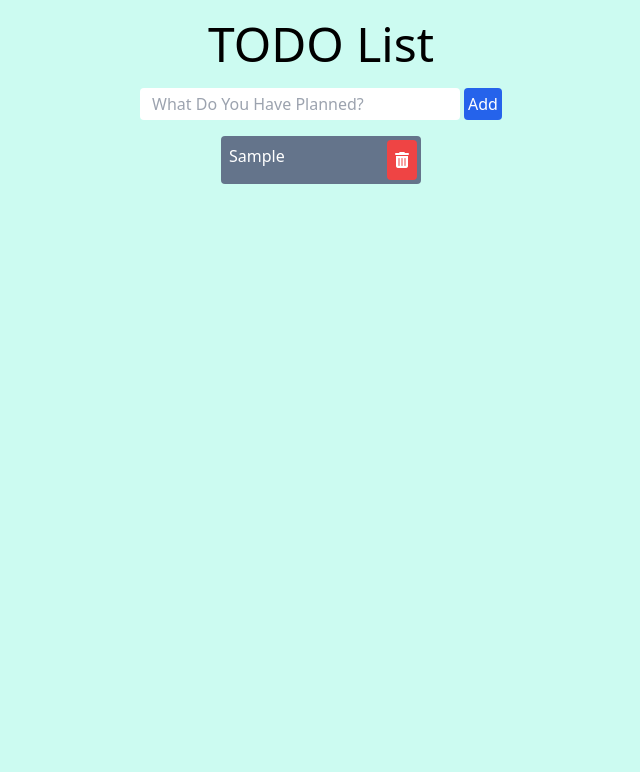
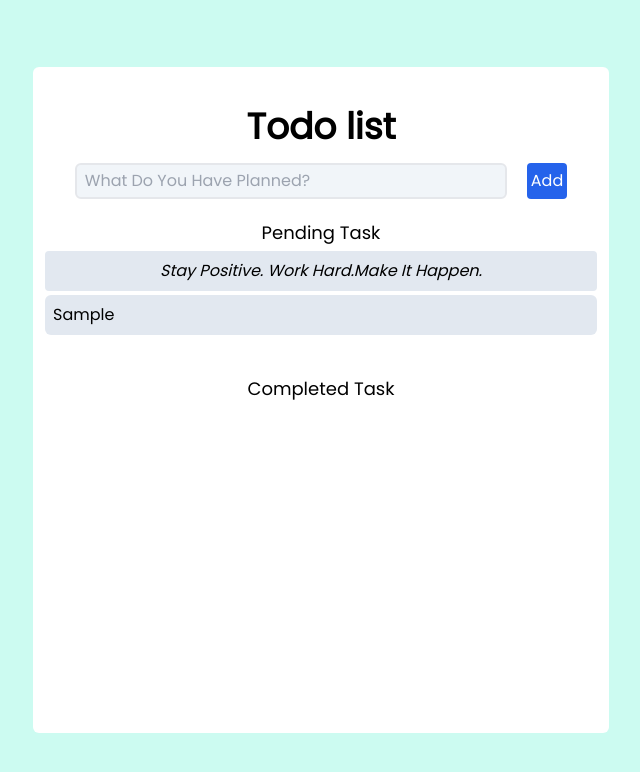
Before and after one commit to Sidibuy/FirstProject, a plain HTML site: page components/ToDo.html in a window 1280 px wide. Both pictures are taken after typing "Sample" into the empty fields and a click on the button "Add". Shown: the whole page, without its empty margins (319-959 px from the left). Drawn offline with nearby package versions, Linux system fonts and the light colour scheme.

Commit message:
finish todo list

```diff
--- a/components/ToDo.html
+++ b/components/ToDo.html
@@ -53,54 +53,48 @@
     </script>
     <title>To Do List</title>
   </head>
-  <div class="container"></div>
-  <body class="bg-teal-100">
-    <h2 class="flex justify-center m-5 text-5xl">TODO List</h2>
-    <div class="flex justify-center w-auto" id="container">
+  <body>
+    <div
+      class="bg-teal-100 flex justify-center items-center h-screen font-[poppins]"
+    >
+      <main class="bg-white md:h-5/6 max-w-xl h-full w-full md:rounded-md">
+        <h2 class="text-4xl mt-10 flex justify-center font-semibold">
+          Todo list
+        </h2>
+        <div class="my-4 flex justify-center space-x-5">
+          <!-- input button-->
           <input
-        id="inputField"
             type="text"
+            id="input"
             placeholder="What do you have planned?"
-        class="w-1/4 xs: rounded focus:outline-none px-3 capitalize"
+            class="bg-slate-100 hover:bg-slate-200 w-3/4 outline-none pl-2 py-1 border-2 rounded-md capitalize"
           />
+          <!-- add button -->
           <button
-        id="addTodo"
-        class="bg-blue-600 hover:bg-blue-700 text-white rounded p-1 ml-1"
+            id="addBtn"
+            class="bg-blue-600 text-white p-1 rounded hover:bg-blue-700"
           >
             Add
           </button>
         </div>
-    <div class="p-2 m-1 flex justify-center">
-      <div id="todoContainer" class="flex flex-col items-center w-1/2">
-        <!-- <div
-          class="bg-slate-500 md:w-1/2 min-w-px200 text-white rounded flex flex-wrap mt-2 items-center"
+        <section id="=todoContainer">
+          <label class="flex justify-center text-lg mt-5 bg-">Pending Task</label>
+          <!-- pending list task -->
+          <div id="pendingTask">
+            <div
+              id="listEl"
+              class="bg-slate-200 mx-3 my-1 p-2 flex-col group capitalize italic text-center rounded"
             >
-          <p class="flex flex-1 p-2">
-            Hello Lorem ipsum dolor sit amet consectetur, adipisicing elit.Hello
-            Lorem ipsum dolor sit amet consectetur, adipisicing elit.Hello Lorem
-            ipsum dolor sit amet consectetur, adipisicing elit.Hello Lorem ipsum
-            dolor sit amet consectetur, adipisicing elit.Hello Lorem ipsum dolor
-            sit amet consectetur, adipisicing elit.
-          </p>
-          <button
-            class="fa-solid fa-trash-can bg-red-500 px-2 py-3 rounded mr-1"
-          ></button>
+              Stay positive. work hard.make it happen.
             </div>
-        <div
-          class="bg-slate-500 md:w-1/2 min-w-px200 text-white rounded flex flex-wrap mt-2 items-center"
-        >
-          <p class="flex flex-1 p-2">
-            Hello Lorem ipsum dolor sit amet consectetur, adipisicing elit.Hello
-            Lorem ipsum dolor sit amet consectetur, adipisicing elit.Hello Lorem
-            ipsum dolor sit amet consectetur, adipisicing elit.Hello Lorem ipsum
-            dolor sit amet consectetur, adipisicing elit.Hello Lorem ipsum dolor
-            sit amet consectetur, adipisicing elit.
-          </p>
-          <button
-            class="fa-solid fa-trash-can bg-red-500 px-2 py-3 rounded mr-1"
-          ></button>
-        </div> -->
           </div>
+          <!-- completed task -->
+          <label class="flex justify-center text-lg mt-10"
+            >Completed Task
+          </label>
+          <div id="completedTask"></div>
+        </section>
+      </main>
     </div>
   </body>
 </html>
--- a/scripts/ToDo.js
+++ b/scripts/ToDo.js
@@ -1,32 +1,97 @@
-var addTodo = document.getElementById("addTodo");
-var inputField = document.getElementById("inputField");
-var todoContainer = document.getElementById("todoContainer");
+const addBtn = document.getElementById("addBtn");
+const input = document.getElementById("input");
+const pendingTask = document.getElementById("pendingTask");
+const completedTask = document.getElementById("completedTask");
 
-addTodo?.addEventListener("click", function () {
-  if (inputField.value !== "") {
-    var paragraph = document.createElement("div");
-    paragraph.classList.add(
-      "bg-slate-500",
-      "md:w-1/4",
-      "min-w-px200",
-      "text-white",
+//add task by clicking add
+addBtn.addEventListener("click", () => {
+  if (input.value != "") {
+    //declaring and adding new task
+    var newTask = document.createElement("div");
+    newTask.classList.add(
+      "bg-slate-200",
+      "mx-3",
+      "my-1",
+      "p-2",
+      "rounded-md",
+      "capitalize",
+      "flex-col",
+      "group"
+    );
+    newTask.innerHTML = `${input.value}`;
+    var taskValue = newTask.innerText;
+
+    //create hidden div
+    var hidden = document.createElement("div");
+    hidden.classList.add("hidden", "group-hover:block");
+    newTask.appendChild(hidden);
+
+    //create wrapper div
+    var wrapper = document.createElement("div");
+    wrapper.classList.add("space-x-2", "mt-2", "flex", "justify-center");
+    hidden.appendChild(wrapper);
+
+    //create edit button
+    var edit = document.createElement("button");
+    edit.classList.add(
+      "bg-blue-500",
+      "hover:bg-blue-700",
+      "px-2",
+      "py-1",
       "rounded",
-      "flex",
-      "flex-wrap",
-      "my-1"
+      "hover:text-white",
+      "transition",
+      "duration-700",
+      "ease-in-out"
     );
-    paragraph.innerHTML = `<li class="flex flex-1 p-2">${inputField.value}</li>
-  <button class="fa-solid fa-trash-can bg-red-500 px-2 py-3 rounded m-1"></button>`;
-    todoContainer.appendChild(paragraph);
-    inputField.value = "";
+    edit.innerText = "EDIT";
+    wrapper.appendChild(edit);
 
-    paragraph.addEventListener("click", function () {
-      paragraph.style.textDecoration = "line-through";
-    });
-    paragraph.addEventListener("dblclick", function () {
-      todoContainer.removeChild(paragraph);
-    });
+    //create done button n put in wrapper div
+    var done = document.createElement("button");
+    done.classList.add(
+      "bg-green-600",
+      "px-2",
+      "py-1",
+      "rounded",
+      "hover:bg-green-700",
+      "hover:text-white",
+      "transition",
+      "duration-700",
+      "ease-in-out"
+    );
+    done.innerText = "DONE";
+    wrapper.appendChild(done);
+
+    // add task in pending list n reset input value
+    pendingTask.appendChild(newTask);
+    input.value = "";
   } else {
     alert("Please input new task!");
   }
+
+  //edit func /edit
+  edit.addEventListener("click", () => {
+    if (input.value != "") {
+      alert("Finish your previous task before editing new ");
+    } else {
+      edit.parentNode.parentNode.parentNode.remove();
+      input.value = taskValue;
+      input.focus();
+    }
+  });
+
+  //Done func /move pending task to completed task
+  done.addEventListener("click", () => {
+    completedTask.appendChild(done.parentNode.parentNode.parentNode);
+    done.parentNode.parentNode.remove();
+  });
 });
+
+///////////////////////////////////////////////
+//add task using enter key
+input.addEventListener("keypress", function (e) {
+  if (e.key === "Enter") {
+    addBtn.click();
+  }
+});
```
Lines whose indentation alone changed are shown as unchanged.
